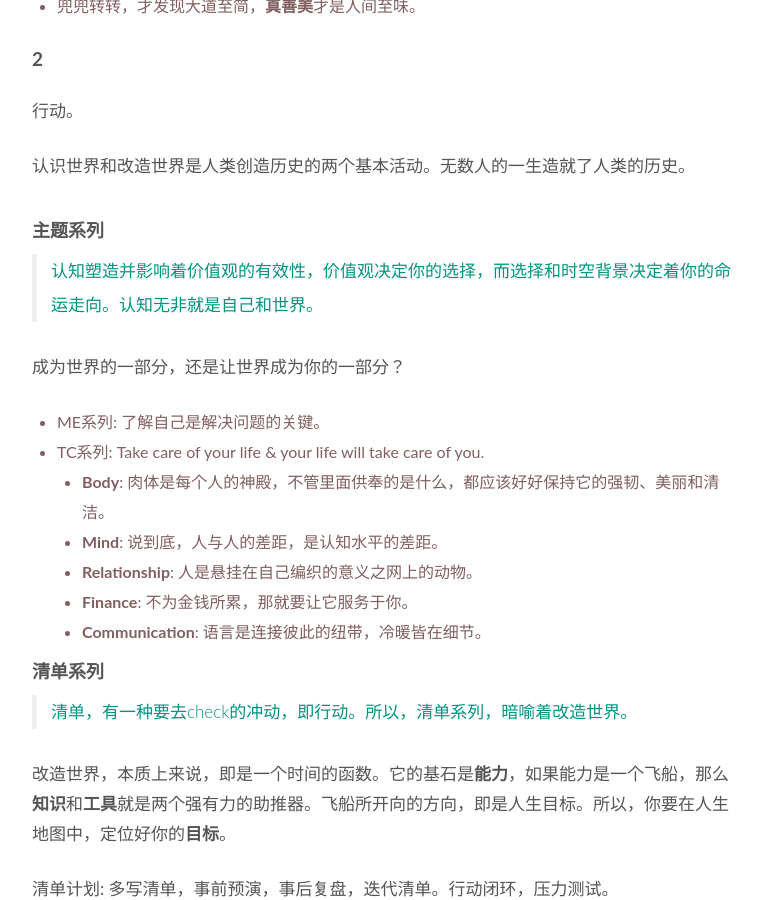
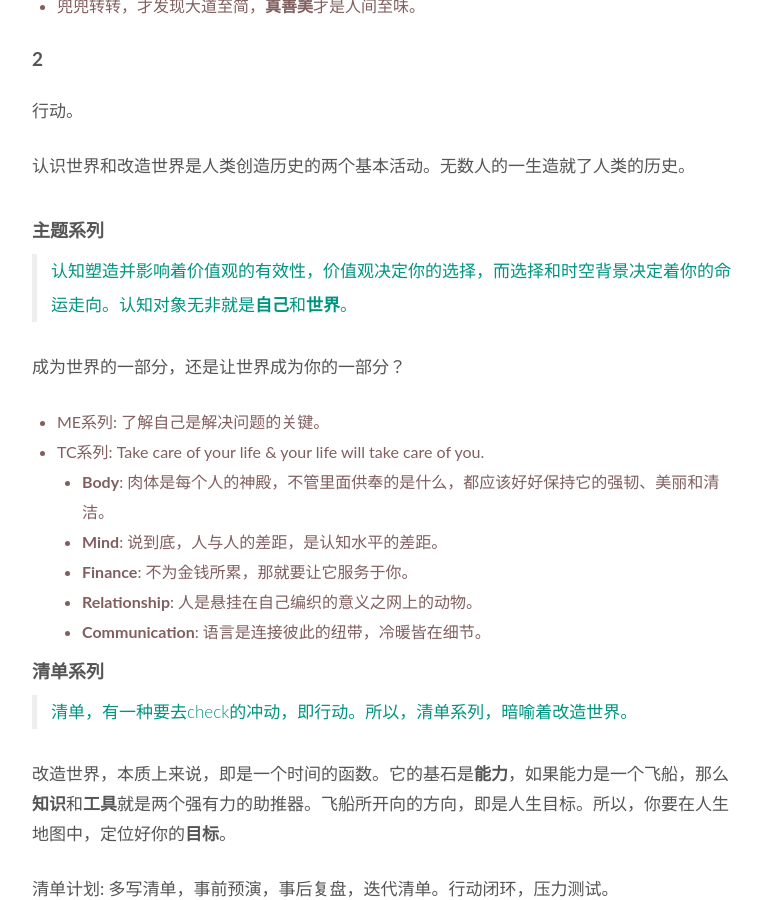
Before and after one commit to WillWang-X/willwang-x.github.io, a Jekyll site: the page built from _posts/2019-01-01-life-README.md, in a window 1280 px wide and 900 px high, scrolled down 1809 px. Shown: the whole window, without its empty margins (258-1019 px from the left). Built offline with Jekyll 4.4.1, drawn with Linux system fonts in a browser that asks for light colours; some of the changed text lies outside the part shown.

Commit message:
updated life README

```diff
--- a/_posts/2019-01-01-life-README.md
+++ b/_posts/2019-01-01-life-README.md
@@ -33,7 +33,7 @@ published: true
 
 因为，人啊，常常会被各种细节牵引，被琐事缠绕，被旁人影响，而忘了「**主线**」，误了「正事」，藏了「个性」。
 
-所以，起名「**一生所爱**」，愿时常念起。来提醒自己。
+所以，起名「**一生所爱**」，愿时常念起, 来提醒自己。
 
 要活得坦荡荡，不卑不亢，敢爱敢恨，做一个幸福靠谱聪明简单的好人。向上进取于专业化，向下立足于生活。
 
@@ -58,7 +58,7 @@ published: true
 
 ### 主题系列
 
-> 认知塑造并影响着价值观的有效性，价值观决定你的选择，而选择和时空背景决定着你的命运走向。认知无非就是自己和世界。
+> 认知塑造并影响着价值观的有效性，价值观决定你的选择，而选择和时空背景决定着你的命运走向。认知对象无非就是**自己**和**世界**。
 
 成为世界的一部分，还是让世界成为你的一部分？
 
@@ -66,8 +66,8 @@ published: true
 - TC系列: Take care of your life & your life will take care of you.
 	- **Body**: 肉体是每个人的神殿，不管里面供奉的是什么，都应该好好保持它的强韧、美丽和清洁。
 	- **Mind**: 说到底，人与人的差距，是认知水平的差距。
+	- **Finance**: 不为金钱所累，那就要让它服务于你。
 	- **Relationship**: 人是悬挂在自己编织的意义之网上的动物。
-	- **Finance**: 不为金钱所累，那就要让它服务于你。
 	- **Communication**: 语言是连接彼此的纽带，冷暖皆在细节。
 
 
```
